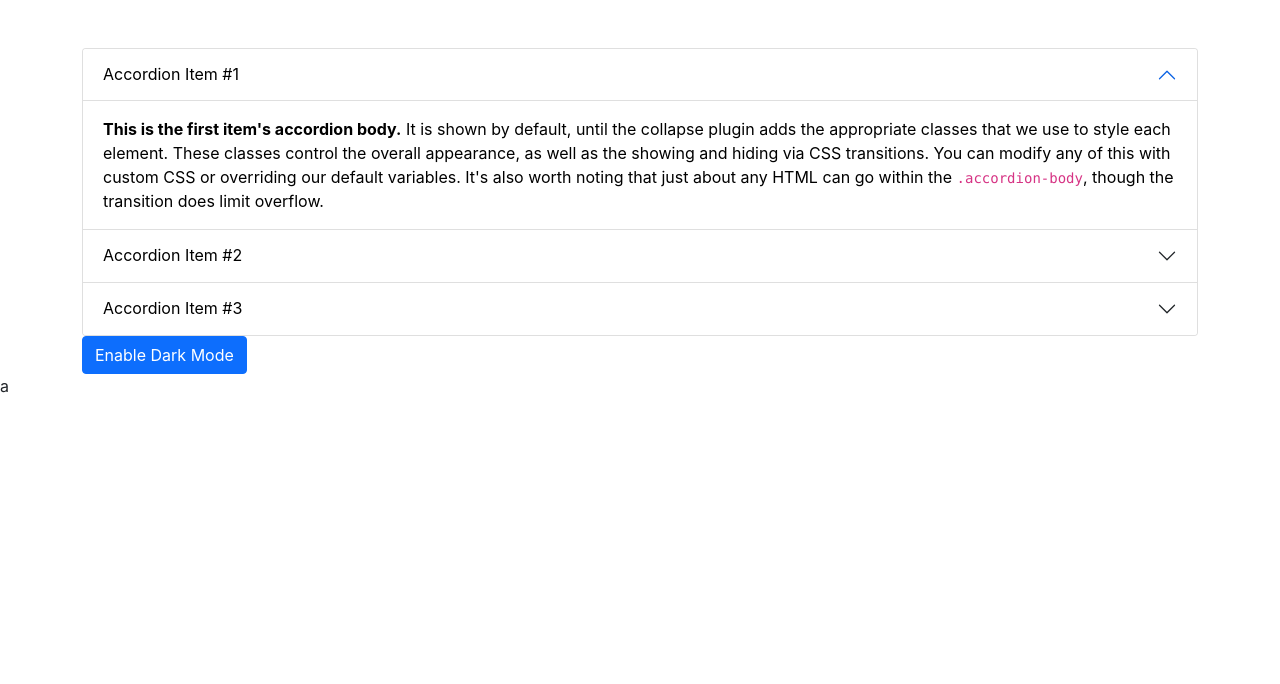
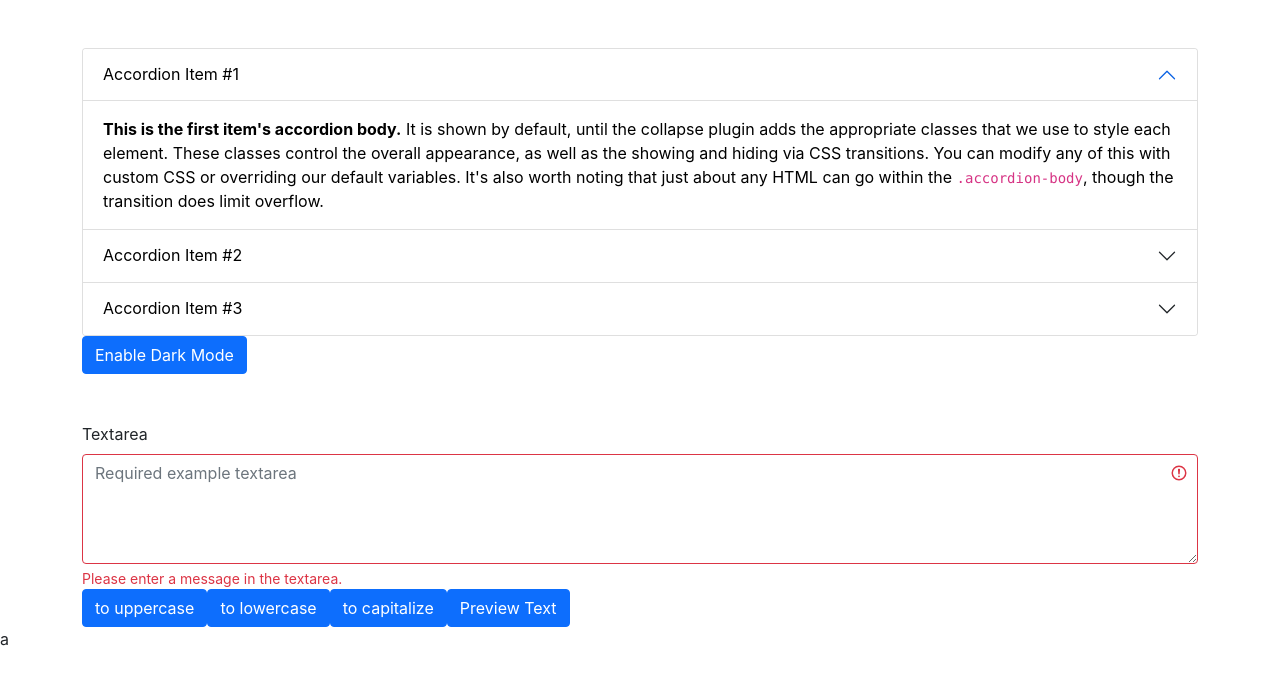
Before and after one commit to saudcodes/WordUtils, a React (Create React App) app: page / in a window 1280 px wide. Shown: the top 684 px of the page. Built offline with nearby package versions, Linux system fonts and the light colour scheme.

Commit message:
create new state

```diff
--- a/src/App.js
+++ b/src/App.js
@@ -16,7 +16,7 @@ function App() {
   return (
     <>
       <Dark />
-
+      <NewForm />
     </>
 
   );
@@ -32,6 +32,6 @@ export default App;
       <Links link="this is a link" />
       <Counter />
       <Overview />
-       // {/* <NewForm /> */
+       // {/* */
       // <Funclinks />
       // <Test /> */
```
